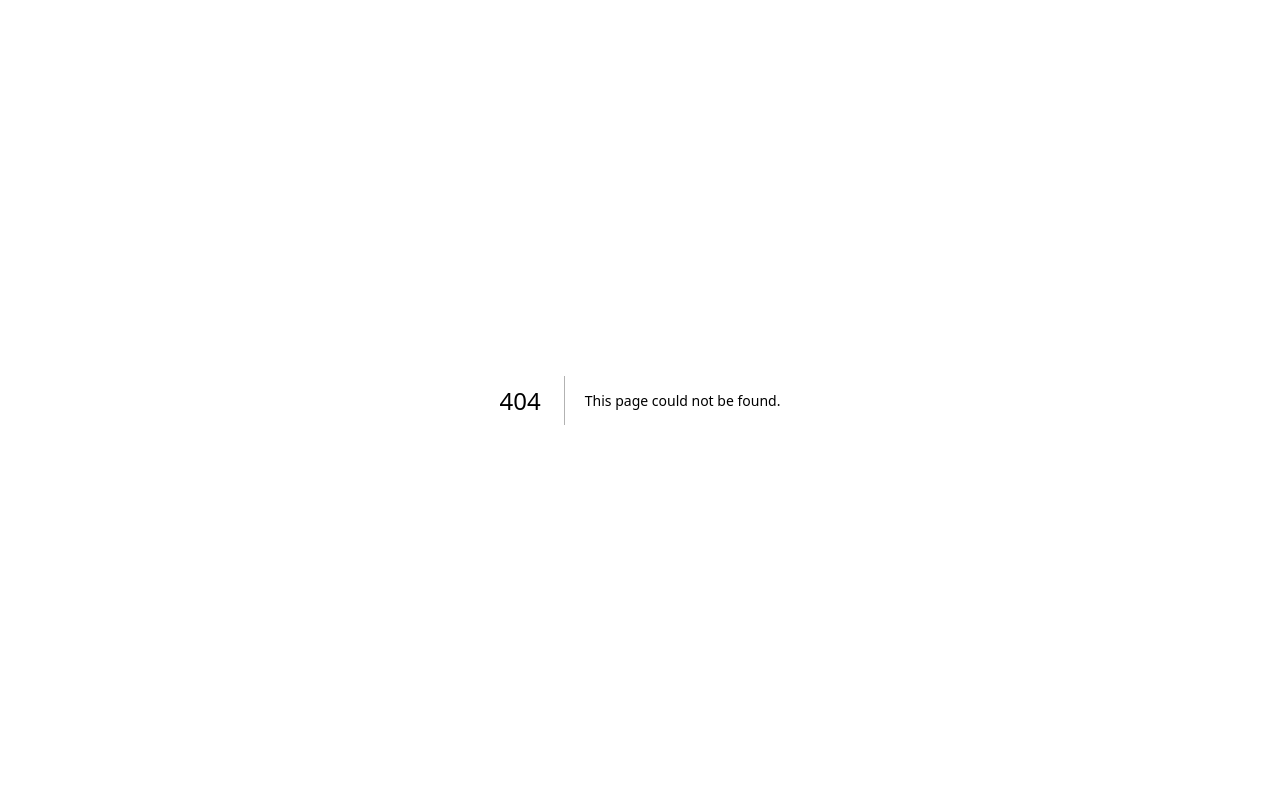
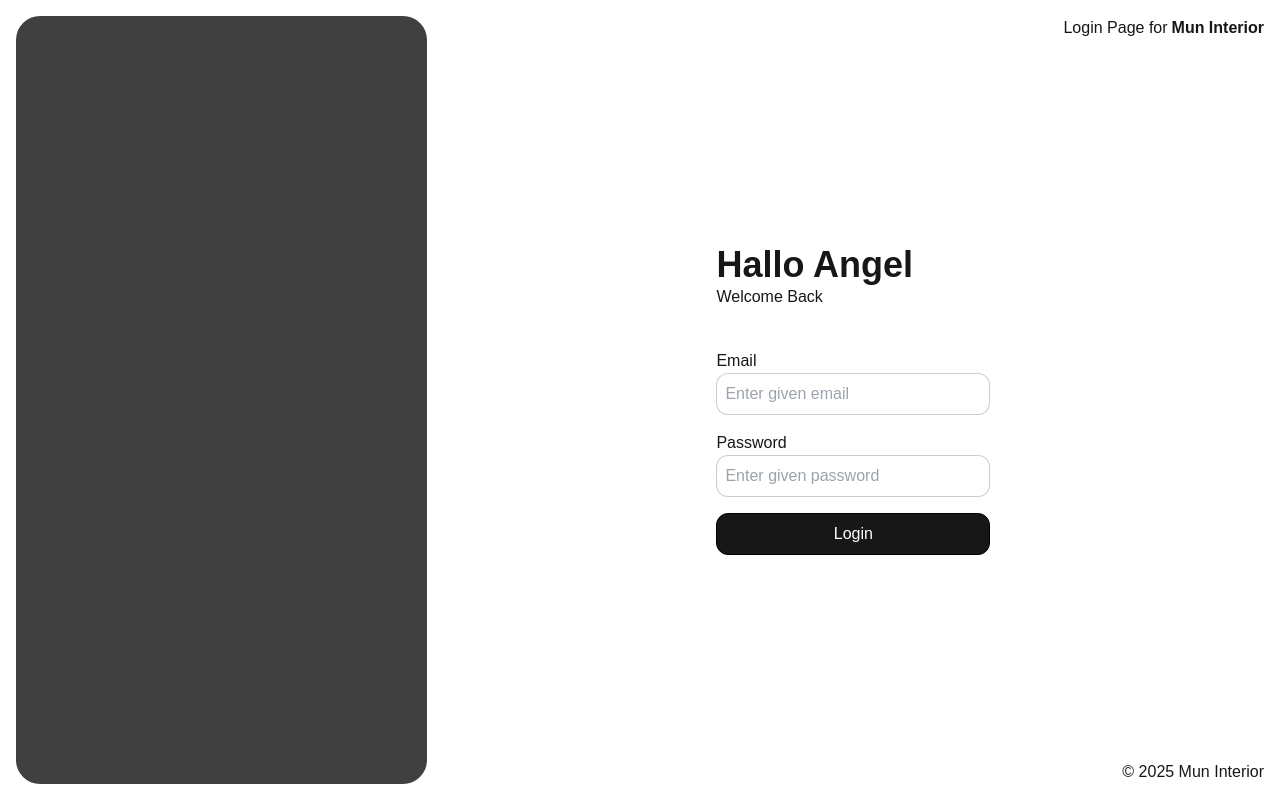
Before and after one commit to hlmyrsyd/mun-interior-web, a Next.js app: page /login in a window 1280 px wide. Before the commit this address had no page. Built offline with nearby package versions, Linux system fonts and the light colour scheme; no server answers.

Commit message:
finishing login page

```diff
--- a/app/admin/page.tsx
+++ b/app/admin/page.tsx
@@ -32,7 +32,7 @@ export default function AdminPage() {
     };
 
     return (
-        <div>
+        <div className="flex w-full h-screen justify-center items-center">
             Admin Page
             <form onSubmit={addPost}>
                 <input
--- /dev/null
+++ b/app/login/page.tsx
@@ -0,0 +1,79 @@
+"use client";
+import { auth } from "../../lib/firebase";
+import { signInWithEmailAndPassword } from "firebase/auth";
+import { useState, FormEvent } from "react";
+import { useRouter } from "next/navigation";
+
+export default function Login() {
+    const [email, setEmail] = useState<string>("");
+    const [password, setPassword] = useState<string>("");
+    const router = useRouter();
+
+    const handleLogin = async (e: FormEvent) => {
+        e.preventDefault();
+        try {
+        await signInWithEmailAndPassword(auth, email, password);
+        router.push("/admin");
+        } catch (error) {
+        alert("Login failed: " + (error as Error).message);
+        }
+    };
+
+    return (
+        <div className="flex w-full h-screen justify-center items-center">
+            <div className="flex pt-4 pl-4 pb-4 w-1/3 h-screen">
+                <div className="flex bg-neutral-700 w-full rounded-3xl">
+                </div>
+            </div>
+            {/* LOGIN FORM */}
+            <div className="flex p-4 flex-col justify-between items-center h-full w-2/3">
+                <div className="flex w-full justify-end gap-1">
+                    Login Page for <b>Mun Interior</b>
+                </div>
+                <div className="flex flex-col gap-10 w-1/3">
+                    <div className="flex flex-col">
+                        <h1 className="font-bold text-4xl">
+                            Hallo Angel
+                        </h1>
+                        <p>
+                            Welcome Back
+                        </p>
+                    </div>
+                    <form onSubmit={handleLogin} className="flex flex-col gap-4 w-full">
+                        <div className="flex-col w-full">
+                            <h2>Email</h2>
+                            <input
+                                type="email"
+                                placeholder="Enter given email"
+                                value={email}
+                                onChange={(e) => setEmail(e.target.value)}
+                                required
+                                className="p-2 border-[1px] border-black/20 rounded-xl w-full"
+                            />
+                        </div>
+                        <div>
+                            <h2>Password</h2>
+                            <input
+                                type="password"
+                                placeholder="Enter given password"
+                                value={password}
+                                onChange={(e) => setPassword(e.target.value)}
+                                required
+                                className="p-2 border-[1px] border-black/20 rounded-xl w-full"
+                            />
+                        </div>
+                        <button
+                            type="submit"
+                            className="px-10 py-2 border-[1px] bg-neutral-900 text-white border-black rounded-xl hover:bg-neutral-800 transition-all duration-300 ease-[cubic-bezier(0.9,_0,_0.1,_1)]"
+                        >
+                            Login
+                        </button>
+                    </form>
+                </div>
+                <div className="flex w-full justify-end">
+                    © 2025 Mun Interior
+                </div>
+            </div>
+        </div>
+    );
+}
--- a/app/page.tsx
+++ b/app/page.tsx
@@ -5,14 +5,14 @@ export default function Home() {
     <div className="flex w-full h-screen justify-center items-center">
       <h1 className="flex gap-4 text-2xl">
         <Link
-          href="/admin"
-          className="px-10 py-2 border-[1px] border-black rounded-xl hover:bg-neutral-300 transition-all ease-[cubic-bezier(0.9,_0,_0.1,_1)]"
+          href="/login"
+          className="px-10 py-2 border-[1px] border-black rounded-xl hover:bg-neutral-300 transition-all duration-300 ease-[cubic-bezier(0.9,_0,_0.1,_1)]"
         >
-          Admin
+          Login
         </Link>
         <Link
           href="/project"
-          className="px-10 py-2 border-[1px] border-black rounded-xl hover:bg-neutral-300 transition-all ease-[cubic-bezier(0.9,_0,_0.1,_1)]"
+          className="px-10 py-2 border-[1px] border-black rounded-xl hover:bg-neutral-300 transition-all duration-300 ease-[cubic-bezier(0.9,_0,_0.1,_1)]"
         >
           Project
         </Link>
--- a/app/project/page.tsx
+++ b/app/project/page.tsx
@@ -27,7 +27,7 @@ export default function ProjectPage() {
     }, []);
 
     return (
-        <div>
+        <div className="flex w-full h-screen justify-center items-center">
             Project Page
             <h1>Post Blog</h1>
             <div>
```
